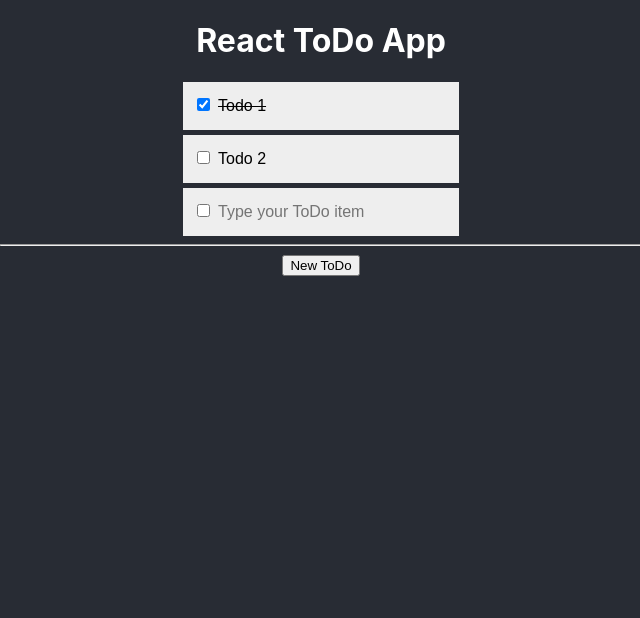
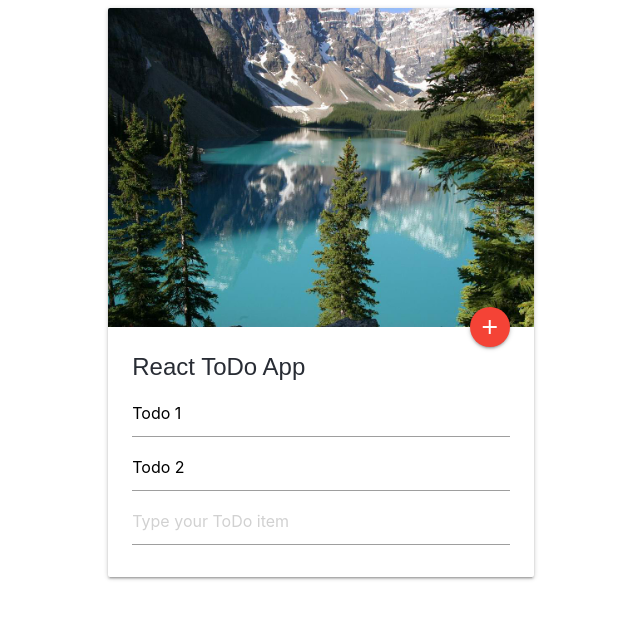
Before and after one commit to asaavedrajob/Intro-to-React-ToDo-App, a React (Create React App) app: page / in a window 1280 px wide. Shown: the top 618 px of the page, without its empty margins (319-959 px from the left). Built offline with nearby package versions, Linux system fonts and the light colour scheme.

Commit message:
Implement Materialize

```diff
--- a/package.json
+++ b/package.json
@@ -6,6 +6,7 @@
     "@testing-library/jest-dom": "^5.11.4",
     "@testing-library/react": "^11.1.0",
     "@testing-library/user-event": "^12.1.10",
+    "materialize-css": "^1.0.0",
     "react": "^17.0.2",
     "react-dom": "^17.0.2",
     "react-scripts": "4.0.3",
--- a/public/index.html
+++ b/public/index.html
@@ -24,6 +24,8 @@
       work correctly both with client-side routing and a non-root public URL.
       Learn how to configure a non-root public URL by running `npm run build`.
     -->
+    <!--Import Google Icon Font-->
+    <link href="https://fonts.googleapis.com/icon?family=Material+Icons" rel="stylesheet">
     <title>React ToDo App</title>
   </head>
   <body>
@@ -39,5 +41,8 @@
       To begin the development, run `npm start` or `yarn start`.
       To create a production bundle, use `npm run build` or `yarn build`.
     -->
+
+    <!-- MaterializeJS: Finally to use Javascript events on input forms or other places add the following codes in your public / index.html file. -->
+    <script src="https://cdnjs.cloudflare.com/ajax/libs/materialize/1.0.0/js/materialize.min.js"></script>
   </body>
 </html>
--- a/src/App.js
+++ b/src/App.js
@@ -1,12 +1,16 @@
 // import logo from "./logo.svg"
 import "App.css"
 import ListOfToDos from "components/ListOfToDos"
+import "materialize-css/dist/css/materialize.min.css"
 
 function App() {
   return (
-    <div>
-      <h1>React ToDo App</h1>
-      <ListOfToDos />
+    <div className="container">
+      <div className="row">
+        <div className="col s12 offset-m3 m6">
+          <ListOfToDos />
+        </div>
+      </div>
     </div>
   )
 }
--- a/src/components/ListOfToDos.js
+++ b/src/components/ListOfToDos.js
@@ -20,14 +20,22 @@ export default function ListOfToDos() {
   console.info("ListOfToDos:", toDos)
 
   return (
-    <div>
-      {toDos.map(({ key, done, text }) => (
-        <ToDo key={key} doneProp={done} textProp={text} />
-      ))}
-      <hr style={{ width: "50%" }} />
-      <button type="button" onClick={() => newToDo()}>
-        New ToDo
-      </button>
+    <div className="card">
+      <div className="card-image">
+        <img src="/sample-1.jpeg" />
+        <button
+          className="btn-floating halfway-fab waves-effect waves-light red"
+          onClick={() => newToDo()}
+        >
+          <i className="material-icons">add</i>
+        </button>
+      </div>
+      <div className="card-content">
+        <span className="card-title">React ToDo App</span>
+        {toDos.map(({ key, done, text }) => (
+          <ToDo key={key} doneProp={done} textProp={text} />
+        ))}
+      </div>
     </div>
   )
 }
--- a/src/components/ToDo.css
+++ b/src/components/ToDo.css
@@ -1,4 +1,4 @@
-.todo {
+/* .todo {
   background: #eee;
   margin: 5px auto;
   padding: 10px;
@@ -15,4 +15,4 @@
 
 .todo .done {
   text-decoration: line-through;
-}
+} */
--- a/src/index.css
+++ b/src/index.css
@@ -1,13 +1,10 @@
 body {
   margin: 0;
-  font-family: -apple-system, BlinkMacSystemFont, "Segoe UI", "Roboto", "Oxygen",
-    "Ubuntu", "Cantarell", "Fira Sans", "Droid Sans", "Helvetica Neue",
-    sans-serif;
+  font-family: Arial;
   -webkit-font-smoothing: antialiased;
   -moz-osx-font-smoothing: grayscale;
-  background-color: #282c34;
-  color: #fff;
-  text-align: center;
+  background-color: #fff;
+  color: hsl(220, 13%, 18%);
 }
 
 code {
```
Also changed, not shown: public/sample-1.jpeg (added), 1 other file (tests, documents, lock files or other folders).
